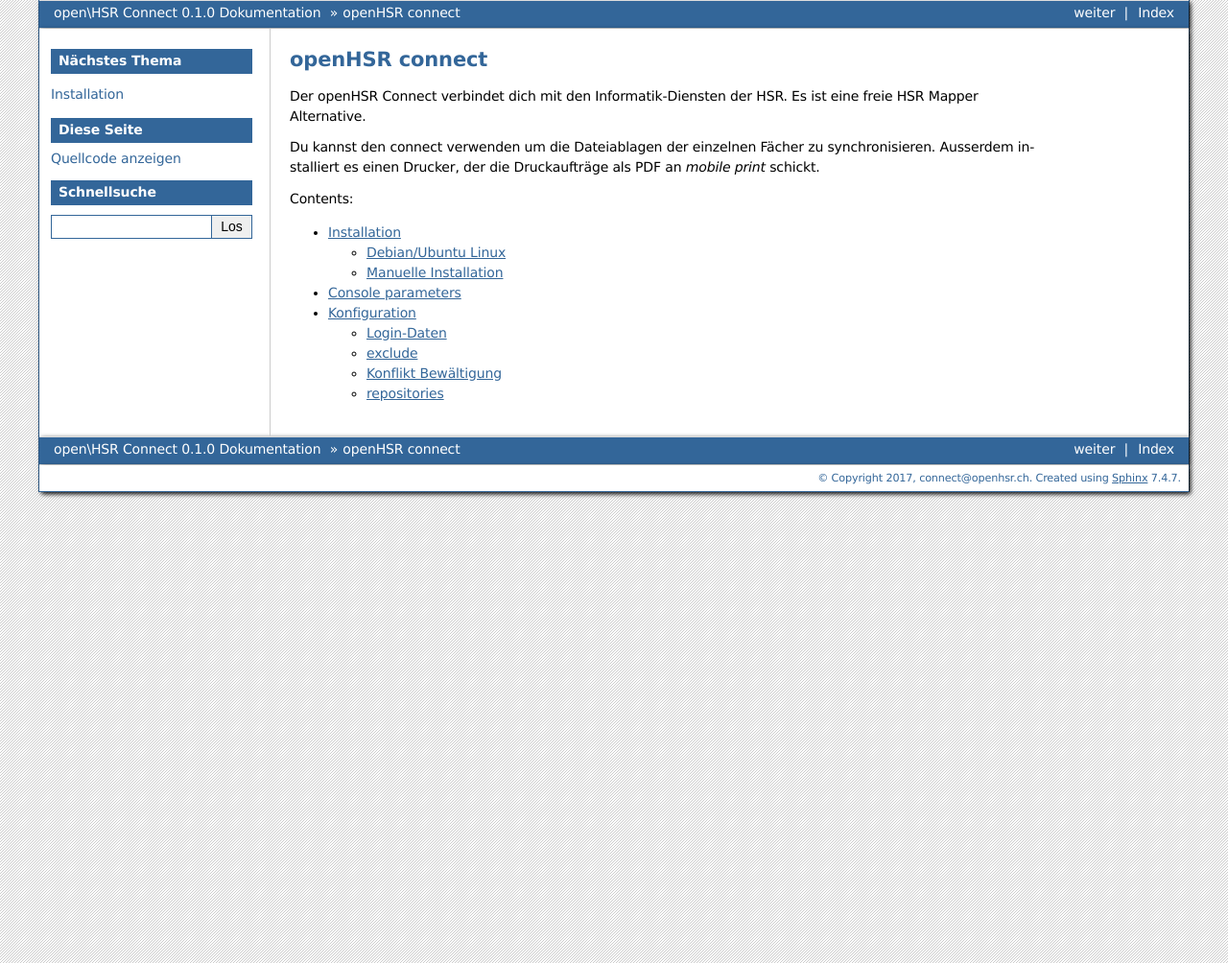
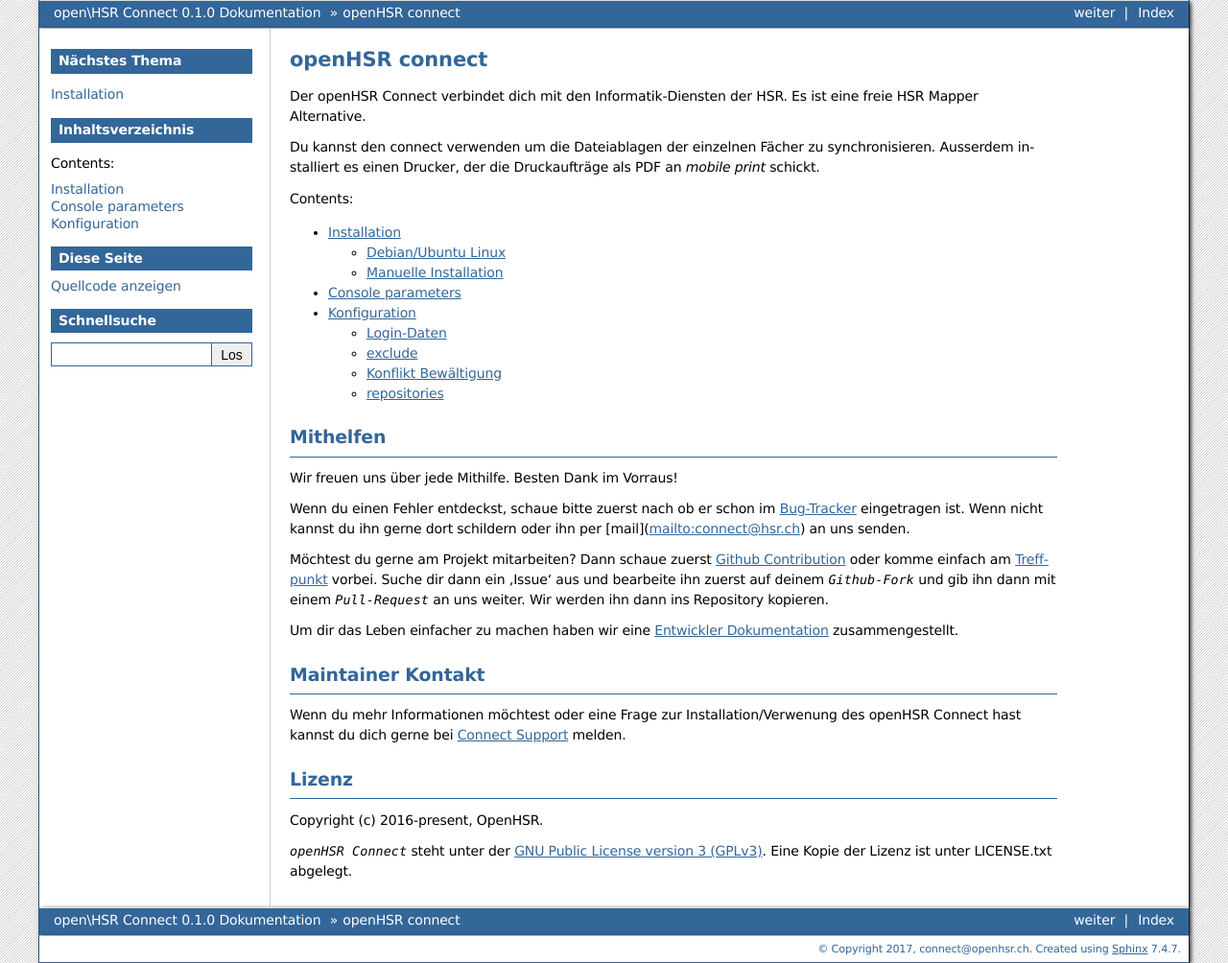
Before and after one commit to openhsr/connect, a Sphinx documentation site: the page built from docs/index.rst, in a window 1280 px wide. Shown: the whole page at 96% size. Built offline with Sphinx 7.4.7, drawn with Linux system fonts in a browser that asks for light colours.

Commit message:
Rewrite of the index.rst page

```diff
--- a/docs/conf.py
+++ b/docs/conf.py
@@ -96,6 +96,12 @@
 # so a file named "default.css" will overwrite the builtin "default.css".
 html_static_path = ['_static']
 
+# configures that the index is visible in the sidebar.
+html_sidebars = {
+   '**': ['relations.html', 'globaltoc.html', 'sourcelink.html', 'searchbox.html'],
+   'using/windows': ['windowssidebar.html', 'searchbox.html'],
+}
+
 
 # -- Options for HTMLHelp output ------------------------------------------
 
--- a/docs/index.rst
+++ b/docs/index.rst
@@ -17,3 +12,32 @@
    install.rst
    cli.rst
    configuration.rst
+
+Mithelfen
+---------
+
+Wir freuen uns über jede Mithilfe. Besten Dank im Vorraus!
+
+Wenn du einen Fehler entdeckst, schaue bitte zuerst nach ob er schon im `Bug-Tracker <https://github.com/openhsr/connect/issues>`_ eingetragen ist. Wenn nicht
+kannst du ihn gerne dort schildern oder ihn per [mail](mailto:connect@hsr.ch)  an uns senden.
+
+Möchtest du gerne am Projekt mitarbeiten? Dann schaue zuerst `Github Contribution <https://www.openhsr.ch/tipps/github-contribution/>`_
+oder komme einfach am `Treffpunkt <https://www.openhsr.ch/community/>`_ vorbei. Suche dir dann ein 'Issue' aus und
+bearbeite ihn zuerst auf deinem `Github-Fork` und gib ihn dann mit einem `Pull-Request` an uns weiter. Wir werden
+ihn dann ins Repository kopieren.
+
+Um dir das Leben einfacher zu machen haben wir eine `Entwickler Dokumentation <https://github.com/openhsr/connect/blob/master/docs/setup-dev-environment.md>`_ zusammengestellt.
+
+Maintainer Kontakt
+------------------
+
+Wenn du mehr Informationen möchtest oder eine Frage zur Installation/Verwenung des open\HSR Connect hast kannst du dich
+gerne bei `Connect Support <mailto:connect@hsr.ch>`_ melden.
+
+Lizenz
+------
+
+Copyright (c) 2016-present, Open\HSR.
+
+`open\HSR Connect` steht unter der `GNU Public License version 3 (GPLv3) <https://www.gnu.org/licenses/gpl-3.0.en.html>`_.
+Eine Kopie der Lizenz ist unter LICENSE.txt abgelegt.
```
Also changed, not shown: other parts of docs/index.rst (+0 -5 lines).
